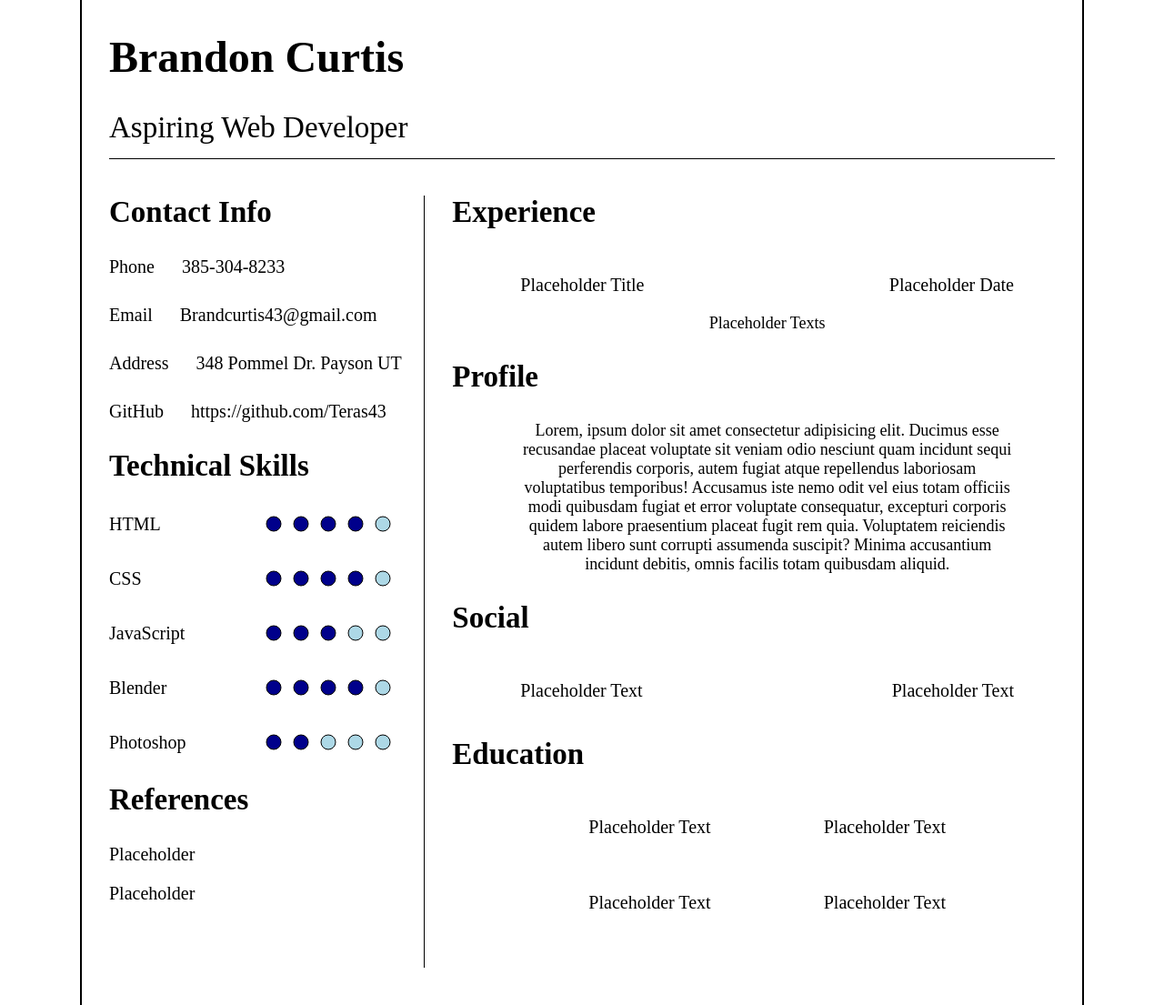
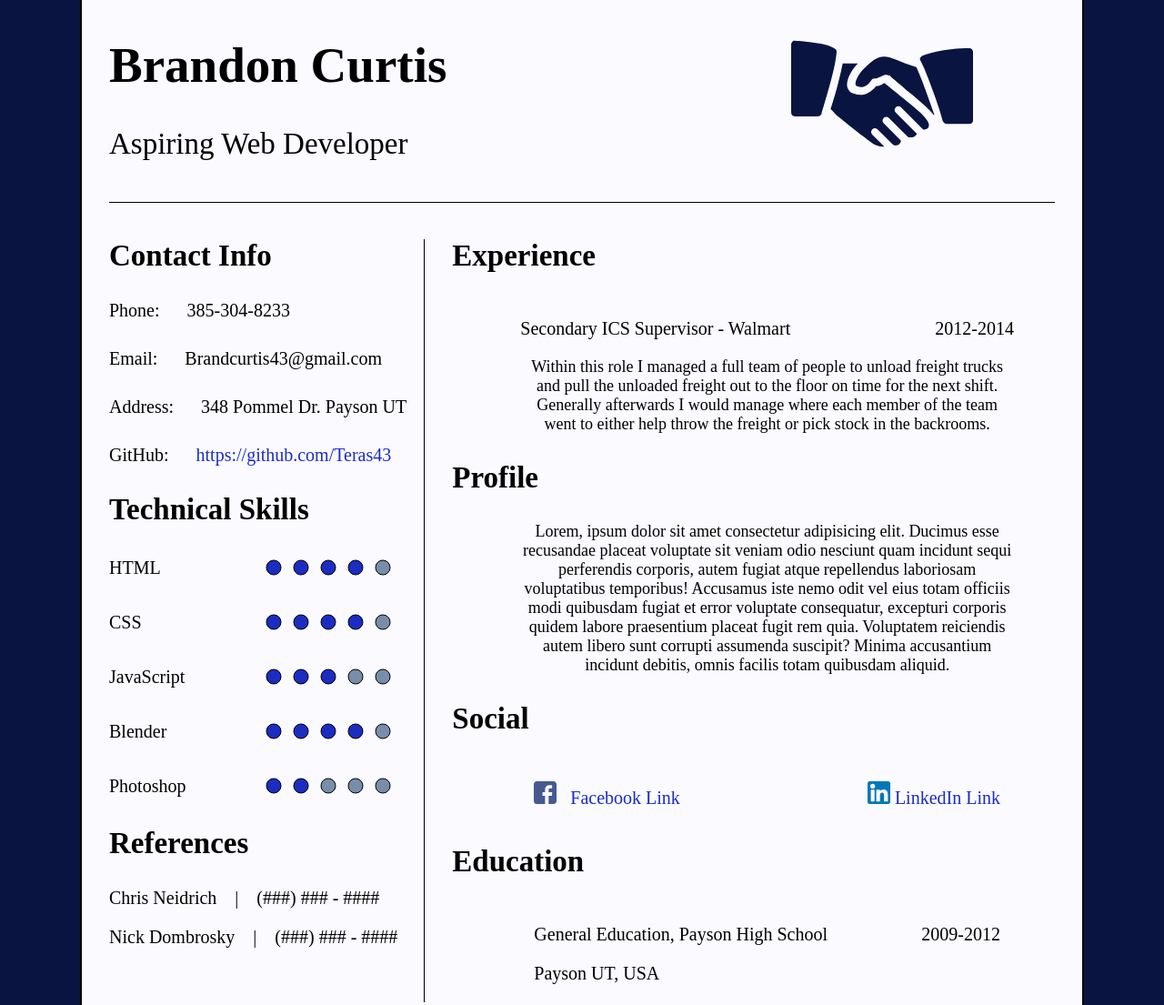
Before and after one commit to Teras43/myResume, a website: page sass/public/index.html in a window 1280 px wide. Shown: the part 109-1214 px from the top of the page at 91% size. Drawn offline with Linux system fonts and the light colour scheme.

Commit message:
Finished spacing, added icons and coloring.

```diff
--- a/sass/public/index.html
+++ b/sass/public/index.html
@@ -11,25 +11,30 @@
 <body>
     <div class="pageContainer">
         <div class="resumeContainer">
-            <div class="topBlock flexColumn">
-                <h1>Brandon Curtis</h1>
-                <span class="dressTextTop">Aspiring Web Developer</span>
+            <div class="topBlock flexRow">
+                <div class="topLeft">
+                    <h1>Brandon Curtis</h1>
+                    <span class="dressTextTop">Aspiring Web Developer</span>
+                </div>
+                <div class="topRight">
+                    <img src="../img/agreement.svg" alt="No Img" width="200" height="200">
+                </div>
             </div>
             <div class="pageContent flexRow">
                 <div class="leftSide">
                     <div class="contactInfo">
                         <h2>Contact Info</h2>
                         <div class="flexRow">
-                            <span class="contactBody">Phone</span> 385-304-8233
+                            <span class="contactBody">Phone:</span> 385-304-8233
                         </div>
                         <div class="flexRow">
-                            <span class="contactBody">Email</span> Brandcurtis43@gmail.com
+                            <span class="contactBody">Email:</span> Brandcurtis43@gmail.com
                         </div>
                         <div class="flexRow">
-                            <span class="contactBody">Address</span> 348 Pommel Dr. Payson UT
+                            <span class="contactBody">Address:</span> 348 Pommel Dr. Payson UT
                         </div>
                         <div class="flexRow">
-                            <span class="contactBody">GitHub</span> https://github.com/Teras43
+                            <span class="contactBody">GitHub:</span> <a class="allLink" href="https://github.com/Teras43">https://github.com/Teras43</a>
                         </div>
                     </div>
                     <div class="technicalSkills">
@@ -41,23 +46,23 @@
                                     <div class="techCircles">
                                         <svg width="25" height="25">
                                             <circle cx="10" cy="15" r="8" stroke="black" stroke-width="1"
-                                                fill="darkblue" />
+                                                fill="#1B2CC1" />
                                         </svg>
                                         <svg width="25" height="25">
                                             <circle cx="10" cy="15" r="8" stroke="black" stroke-width="1"
-                                                fill="darkblue" />
+                                                fill="#1B2CC1" />
                                         </svg>
                                         <svg width="25" height="25">
                                             <circle cx="10" cy="15" r="8" stroke="black" stroke-width="1"
-                                                fill="darkblue" />
+                                                fill="#1B2CC1" />
                                         </svg>
                                         <svg width="25" height="25">
                                             <circle cx="10" cy="15" r="8" stroke="black" stroke-width="1"
-                                                fill="darkblue" />
+                                                fill="#1B2CC1" />
                                         </svg>
                                         <svg width="25" height="25">
                                             <circle cx="10" cy="15" r="8" stroke="black" stroke-width="1"
-                                                fill="lightblue" />
+                                                fill="#778DA9" />
                                         </svg>
                                     </div>
                                 </div>
@@ -68,23 +73,23 @@
                                     <div class="techCircles">
                                         <svg width="25" height="25">
                                             <circle cx="10" cy="15" r="8" stroke="black" stroke-width="1"
-                                                fill="darkblue" />
+                                                fill="#1B2CC1" />
                                         </svg>
                                         <svg width="25" height="25">
                                             <circle cx="10" cy="15" r="8" stroke="black" stroke-width="1"
-                                                fill="darkblue" />
+                                                fill="#1B2CC1" />
                                         </svg>
                                         <svg width="25" height="25">
                                             <circle cx="10" cy="15" r="8" stroke="black" stroke-width="1"
-                                                fill="darkblue" />
+                                                fill="#1B2CC1" />
                                         </svg>
                                         <svg width="25" height="25">
                                             <circle cx="10" cy="15" r="8" stroke="black" stroke-width="1"
-                                                fill="darkblue" />
+                                                fill="#1B2CC1" />
                                         </svg>
                                         <svg width="25" height="25">
                                             <circle cx="10" cy="15" r="8" stroke="black" stroke-width="1"
-                                                fill="lightblue" />
+                                                fill="#778DA9" />
                                         </svg>
                                     </div>
                                 </div>
@@ -95,23 +100,23 @@
                                     <div class="techCircles">
                                         <svg width="25" height="25">
                                             <circle cx="10" cy="15" r="8" stroke="black" stroke-width="1"
-                                                fill="darkblue" />
+                                                fill="#1B2CC1" />
                                         </svg>
                                         <svg width="25" height="25">
                                             <circle cx="10" cy="15" r="8" stroke="black" stroke-width="1"
-                                                fill="darkblue" />
+                                                fill="#1B2CC1" />
                                         </svg>
                                         <svg width="25" height="25">
                                             <circle cx="10" cy="15" r="8" stroke="black" stroke-width="1"
-                                                fill="darkblue" />
+                                                fill="#1B2CC1" />
                                         </svg>
                                         <svg width="25" height="25">
                                             <circle cx="10" cy="15" r="8" stroke="black" stroke-width="1"
-                                                fill="lightblue" />
+                                                fill="#778DA9" />
                                         </svg>
                                         <svg width="25" height="25">
                                             <circle cx="10" cy="15" r="8" stroke="black" stroke-width="1"
-                                                fill="lightblue" />
+                                                fill="#778DA9" />
                                         </svg>
                                     </div>
                                 </div>
@@ -122,23 +127,23 @@
                                     <div class="techCircles">
                                         <svg width="25" height="25">
                                             <circle cx="10" cy="15" r="8" stroke="black" stroke-width="1"
-                                                fill="darkblue" />
+                                                fill="#1B2CC1" />
                                         </svg>
                                         <svg width="25" height="25">
                                             <circle cx="10" cy="15" r="8" stroke="black" stroke-width="1"
-                                                fill="darkblue" />
+                                                fill="#1B2CC1" />
                                         </svg>
                                         <svg width="25" height="25">
                                             <circle cx="10" cy="15" r="8" stroke="black" stroke-width="1"
-                                                fill="darkblue" />
+                                                fill="#1B2CC1" />
                                         </svg>
                                         <svg width="25" height="25">
                                             <circle cx="10" cy="15" r="8" stroke="black" stroke-width="1"
-                                                fill="darkblue" />
+                                                fill="#1B2CC1" />
                                         </svg>
                                         <svg width="25" height="25">
                                             <circle cx="10" cy="15" r="8" stroke="black" stroke-width="1"
-                                                fill="lightblue" />
+                                                fill="#778DA9" />
                                         </svg>
                                     </div>
                                 </div>
@@ -149,23 +154,23 @@
                                     <div class="techCircles">
                                         <svg width="25" height="25">
                                             <circle cx="10" cy="15" r="8" stroke="black" stroke-width="1"
-                                                fill="darkblue" />
+                                                fill="#1B2CC1" />
                                         </svg>
                                         <svg width="25" height="25">
                                             <circle cx="10" cy="15" r="8" stroke="black" stroke-width="1"
-                                                fill="darkblue" />
+                                                fill="#1B2CC1" />
                                         </svg>
                                         <svg width="25" height="25">
                                             <circle cx="10" cy="15" r="8" stroke="black" stroke-width="1"
-                                                fill="lightblue" />
+                                                fill="#778DA9" />
                                         </svg>
                                         <svg width="25" height="25">
                                             <circle cx="10" cy="15" r="8" stroke="black" stroke-width="1"
-                                                fill="lightblue" />
+                                                fill="#778DA9" />
                                         </svg>
                                         <svg width="25" height="25">
                                             <circle cx="10" cy="15" r="8" stroke="black" stroke-width="1"
-                                                fill="lightblue" />
+                                                fill="#778DA9" />
                                         </svg>
                                     </div>
                                 </div>
@@ -175,10 +180,10 @@
                     <div class="referencesInfo">
                         <h2>References</h2>
                         <p>
-                            Placeholder
+                            Chris Neidrich &nbsp;&nbsp;&nbsp;|&nbsp;&nbsp;&nbsp; (###) ### - ####
                         </p>
                         <p>
-                            Placeholder
+                            Nick Dombrosky &nbsp;&nbsp;&nbsp;|&nbsp;&nbsp;&nbsp; (###) ### - ####
                         </p>
                     </div>
                 </div>
@@ -188,14 +193,17 @@
                         <div class="experienceBody">
                             <div class="experienceTop flexRow">
                                 <p>
-                                    Placeholder Title
+                                    Secondary ICS Supervisor - Walmart
                                 </p>
                                 <p>
-                                    Placeholder Date
+                                    2012-2014
                                 </p>
                             </div>
                             <div class="experienceText">
-                                Placeholder Texts
+                                Within this role I managed a full team of people to unload freight trucks
+                                and pull the unloaded freight out to the floor on time for the next shift.
+                                Generally afterwards I would manage where each member of the team went to
+                                either help throw the freight or pick stock in the backrooms.
                             </div>
                         </div>
                     </div>
@@ -216,10 +224,10 @@
                         <h2>Social</h2>
                         <div class="socialText flexRow">
                             <p>
-                                Placeholder Text
+                                <img src="../img/facebook-svgrepo-com.svg" alt="No Img" width="25" height="25"> &nbsp; <a class="allLink" href="#">Facebook Link</a>
                             </p>
                             <p>
-                                Placeholder Text
+                                <img src="../img/linkedin-svgrepo-com.svg" alt="No Img" width="25" height="25"> <a class="allLink" href="#">LinkedIn Link</a>
                             </p>
                         </div>
                     </div>
@@ -228,18 +236,15 @@
                         <div class="educationText flexColumn">
                             <div class="educationTextTop flexRow">
                                 <p>
-                                    Placeholder Text
+                                    General Education, Payson High School
                                 </p>
                                 <p>
-                                    Placeholder Text
+                                    2009-2012
                                 </p>
                             </div>
                             <div class="educationTextBot flexRow">
                                 <p>
-                                    Placeholder Text
-                                </p>
-                                <p>
-                                    Placeholder Text
+                                    Payson UT, USA
                                 </p>
                             </div>
                         </div>
--- a/sass/src/styles/styles.scss
+++ b/sass/src/styles/styles.scss
@@ -16,17 +16,22 @@ $mainBodyWidth: 600px;
 $bottomLeftMargin: 0px 0px 50px 30px;
 $bottomRightMargin1: 0px 30px 50px 0px;
 $bottomRightMargin2: 0px 30px 30px 0px;
-$textBodyMargin: 0px 75px 20px 75px;
-$sizedFonts1: 48px;
+$textBodyMargin: 0px 90px 20px 90px;
+$sizedFonts1: 55px;
 $sizedFonts2: 33px;
 $sizedFonts3: 20px;
 $sizedFonts4: 18px;
+$resumeBackgroundColor: #FAFAFF;
+$pageBackgroundColor: #091540;
+$linkAndCircleColor: #1B2CC1;
+$secondaryColor: #016FB9;
 
 // General Page CSS
 
 .pageContainer {
     display: flex;
     justify-content: center;
+    background-color: $pageBackgroundColor;
 }
 
 .resumeContainer {
@@ -35,6 +40,7 @@ $sizedFonts4: 18px;
     max-width: 1100px;
     border: 2px solid black;
     margin: 40px 0px;
+    background-color: $resumeBackgroundColor;
   }
 
   .flexRow {
@@ -52,6 +58,15 @@ $sizedFonts4: 18px;
     margin: 70px 30px 40px 30px;
     padding-bottom: 15px;
     border-bottom: 1px solid black;
+    justify-content: $justifyMiddle;
+}
+
+.topRight {
+    margin-right: 90px;
+}
+
+.topRightImg {
+    fill: #091540;
 }
 
 h1 {
@@ -83,6 +98,11 @@ h1 {
 
 .contactBody {
     margin: $bottomRightMargin2;
+}
+
+.allLink {
+    text-decoration: none;
+    color: $linkAndCircleColor;
 }
 
 h2 {
@@ -119,6 +139,7 @@ h2 {
 .experienceTop {
     @extend .technicalSkills;
     font-size: $sizedFonts3;
+    // color: $secondaryColor;
 }
 
 .experienceText {
@@ -138,14 +159,21 @@ h2 {
 
 .educationText {
     @extend .technicalSkills;
-    margin: $textBodyMargin;
+    margin-left: 45px;
+    margin-right: 45px;
     font-size: $sizedFonts3;
 }
 
 .educationTextTop {
     @extend .educationText;
+    // color: $secondaryColor;
 }
 
 .educationTextBot {
     @extend .educationText;
+    // color: $secondaryColor;
 }
+
+.educationTextBot > p {
+    margin-top: 0px;
+}
```
Also changed, not shown: sass/img/agreement.svg (added), sass/img/circle.svg (deleted), sass/img/facebook-svgrepo-com.svg (added), sass/img/linkedin-svgrepo-com.svg (added), sass/public/stylesheets/styles.css, 1 other file.
